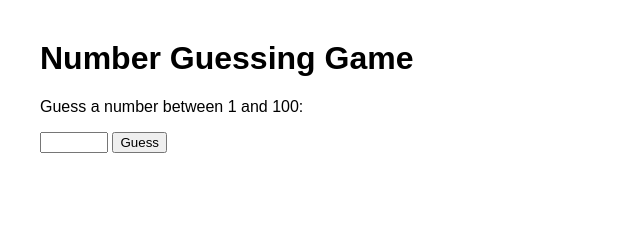
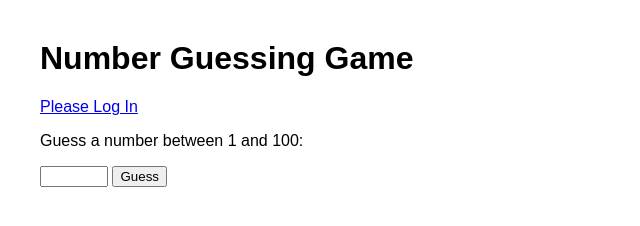
Before and after one commit to debanjandas713-png/Debanjan-Das, a plain HTML site: page index.html in a window 1280 px wide. Shown: the whole page, without its empty margins (0-640 px from the left). Drawn offline with Linux system fonts and the light colour scheme.

Commit message:
Update index.html

```diff
--- a/index.html
+++ b/index.html
@@ -10,6 +10,7 @@
 </head>
 <body>
   <h1>Number Guessing Game</h1>
+  <a href="#">Please Log In</a>
   <p>Guess a number between 1 and 100:</p>
   <input type="number" id="guess" min="1" max="100" />
   <button onclick="checkGuess()">Guess</button>
@@ -17,26 +18,21 @@
   <script>
     const answer = Math.floor(Math.random() * 100) + 1;
     let attempts = 0;
-
     function checkGuess() {
       const guessInput = document.getElementById('guess').value;
-
       if (guessInput.length === 0) {
         document.getElementById('result').textContent = "Your guess is too short";
         return;
       }
-
       const guess = parseInt(guessInput);
       if (isNaN(guess)) {
         document.getElementById('result').textContent = "Your guess is not a number";
         return;
       }
-
       if (guess < 1 || guess > 100) {
         document.getElementById('result').textContent = "Please guess a number between 1 and 100.";
         return;
       }
-
       if (guess < answer) {
         document.getElementById('result').textContent = "Your guess is too low";
       } else if (guess > answer) {
```
